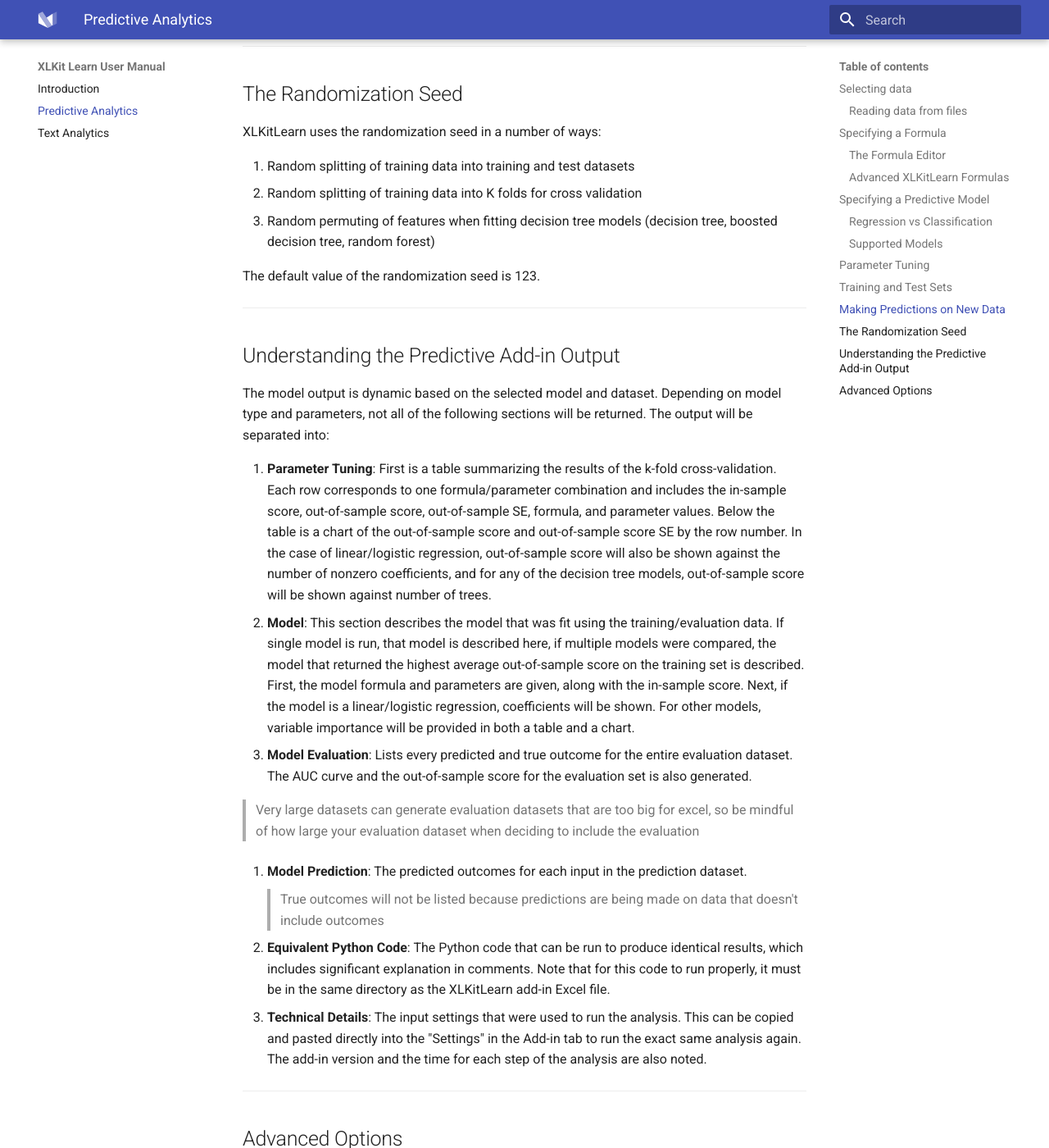
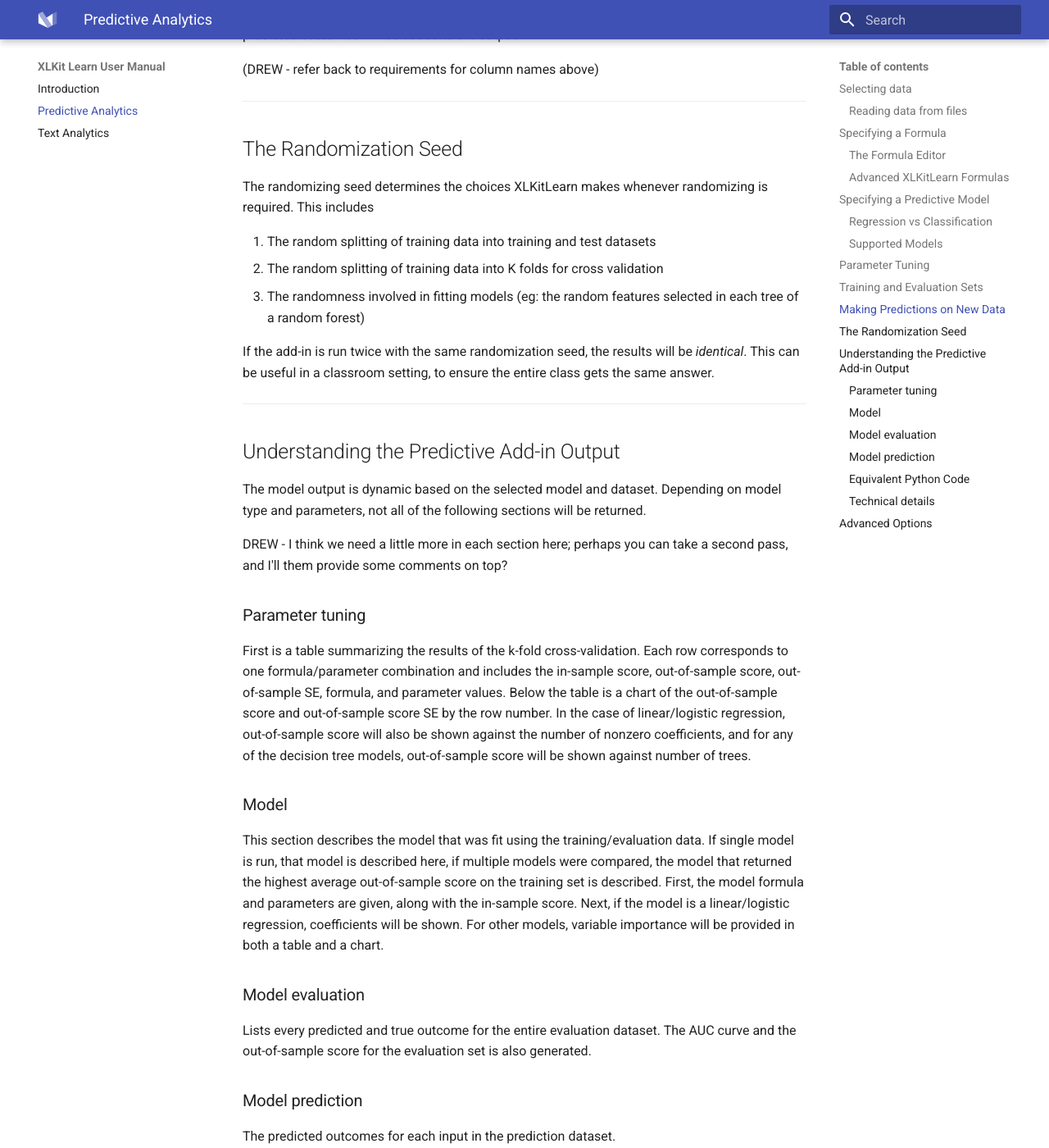
Before and after one commit to danguetta/XLKitLearn_docs, an MkDocs documentation site: the page built from docs/predictive_analytics.md, in a window 1280 px wide and 1400 px high, scrolled down 7613 px. Shown: the whole window at 82% size. Built offline with MkDocs 1.6.1 and Material for MkDocs 9.7.7, drawn with Linux system fonts in a browser that asks for light colours; some of the changed text lies outside the part shown.

Commit message:
Update predictive_analytics.md

```diff
--- a/docs/predictive_analytics.md
+++ b/docs/predictive_analytics.md
@@ -2,23 +2,23 @@
 
 XLKitLearn's predictive analytics add-in allows you to fit a range of predictive models in Excel. There are three main components of predictive analytic workflows in XLKitLearn:
 
-1. [Specify the data](#selecting-data) to be used to train the predictive model
-2. Describe the dependent and independent variables using a [formula](#specifying-a-formula).
-3. Select the [predictive model](#specifying-a-predictive-model) to be used and any required or optional parameters
+1. [Specify the data](#selecting-data) to be used to train the predictive model; XLKitLearn can read data from the current Excel workbook, or pull data directly from a file.
+2. Describe the dependent and independent variables using a [formula](#specifying-a-formula); XLKitLearn's formula language allows you to carry out variable transformations, automatically create dummies for categorical variables, and more.
+3. Select the [predictive model](#specifying-a-predictive-model) to be used, together with any parameters required.
 
-The predictive analytic add-in also includes full support for training and test sets, parameter tuning using K-Fold cross-validation, and predictions on new datasets.
+The predictive analytic add-in also includes full support for [training and test sets](#training-and-test-sets), [parameter tuning](#parameter-tuning) using K-Fold cross-validation, and [inference on new datasets](#making-predictions-on-new-data).
 
 ## Selecting data
 
-XLKitLearn can read data from two locations. First, data can be read from within the same workbook as the add-in. Click on the ["Click to Select"](MATSON static shot of the settings with a red box around the button) button under "Training" in the add-in dialogue, and select the entire dataset you will be using, including column headers. Click [here](Select_Small_Data.gif) for a demo.
+The simplest way to load data into XLKitLearn is to drag any sheets containing the data into the add-in workbook.
 
 !!! warning "Adding Sheets Containing Data"
     You should never move the add-in sheet *to* another workbook. If your data sits in another Excel workbook, bring the sheet containing your data *into* the add-in Excel workbook.
 
+Once the data is in your workbook, click on the ["Click to Select"](MATSON static shot of the settings with a red box around the button) button under "Training" in the add-in dialogue, and select the entire dataset you will be using, including column headers. Click [here](Select_Small_Data.gif) for a demo.
+
 !!! note "Column Names"
     The first row of your data should contain column names. There are a number of rules these column names must satisfy. They must contain only letters, numbers, and underscores - no spaces - and cannot start with a number. Column names also cannot be python reserved keywords or the word "intercept".
-
-Second, data can be read from an external file.
 
 ---
 
@@ -29,9 +29,6 @@
 For these situations, XLKitLearn allows you to read data directly from a source file, without having to open it in Excel. After clicking on "Click to select", simply type the name of the file directly into the dialogue box. Click [here](Select_Large_Data.gif) for a demo. The first row of the file should contain the column names (the same column name rules apply).
 
 XLKit learn can read .csv files as well as .xlsx files; make sure to include the file extension (.csv or .xslx) when you specify the file name.
-
-!!! note "File Existence"
-    On a Windows machine, XLKitLearn will automatically check whether the file exists when you click "OK"; you will not be able to select a file that doesn't exist. Because of Mac security settings, XLKitLearn won't be able to check this immediately on a Mac - you'll need to press "run" and launch Python before finding out whether the file can be loaded.
 
 ---
 
@@ -102,7 +99,7 @@
 !!! warning "Non-numeric Columns"
         Including a non-numeric column as the dependent variable will return an error unless a yes/no outcome is created in this way.
 
-Note that XLKitLearn's formulas leverage the [Patsy](https://patsy.readthedocs.io/en/latest) Python library, which itself approximates [R](https://www.r-project.org/)-style formulas. Any formula features available in Patsy can also be used in XLKitLearn. Some of the features described above, however, are not directly available in patsy.
+Note that XLKitLearn's formulas leverage the [Patsy](https://patsy.readthedocs.io/en/latest) Python library, which itself approximates [R](https://www.r-project.org/)-style formulas. Any formula features available in Patsy can also be used in XLKitLearn. Some of the features described above, however, are not directly available in Patsy.
 
 ---
 
@@ -176,51 +173,77 @@
 
 ---
 
-## Training and Test Sets
-XLKitLearn is able to work with separate training and test datasets. Test datasets are specified in the 'Evaluation' section of the add-in in a number of ways. First, a test dataset can be automatically generated as a percentage of the provided training set. Second, a test dataset can be specified manually in the same way the training data is specified. By default, the `No evaluation set` option is selected.
+## Training and Evaluation Sets
+XLKitLearn is able to work with separate training and evaluation datasets. Evaluation datasets are specified in the 'Evaluation' section of the add-in in a number of ways. First, a test dataset can be automatically generated as a percentage of the provided training set. Second, a test dataset can be specified manually in the same way the training data is specified. By default, the `No evaluation set` option is selected.
 
-!!! warning "Crashing"
-    As the evaluation dataset is output in its entirety, be careful not to generate an evaluation dataset that is too large, or Excel may crash.
+DREW - expand this section a little, with bullets for each of the three options, referring to the randomization seed, etc... For the "select new set" feature, make sure you describe the requirement on column names
+
+!!! warning "Large evaluation datasets"
+    If the evaluation dataset you provide is large, XLKitLearn will output it to a file directly rather than to the output Excel spreadsheet.
 
 ---
 
 ## Making Predictions on New Data
+
 Make predictions on new input data using the `Make predictions for new data` section. The model with the highest out-of-sample score is used to make predictions on the new data and the predicted outcomes will be added to the output.
+
+(DREW - refer back to requirements for column names above)
 
 ---
 
 ## The Randomization Seed
 
-XLKitLearn uses the randomization seed in a number of ways:
+The randomizing seed determines the choices XLKitLearn makes whenever randomizing is required. This includes
 
-1. Random splitting of training data into training and test datasets
-2. Random splitting of training data into K folds for cross validation
-3. Random permuting of features when fitting decision tree models (decision tree, boosted decision tree, random forest)
+1. The random splitting of training data into training and test datasets
+2. The random splitting of training data into K folds for cross validation
+3. The randomness involved in fitting models (eg: the random features selected in each tree of a random forest)
 
-The default value of the randomization seed is 123.
+If the add-in is run twice with the same randomization seed, the results will be *identical*. This can be useful in a classroom setting, to ensure the entire class gets the same answer.
 
 ---
 
 ## Understanding the Predictive Add-in Output
-The model output is dynamic based on the selected model and dataset. Depending on model type and parameters, not all of the following sections will be returned. The output will be separated into:
+The model output is dynamic based on the selected model and dataset. Depending on model type and parameters, not all of the following sections will be returned.
 
+DREW - I think we need a little more in each section here; perhaps you can take a second pass, and I'll them provide some comments on top?
 
-1. **Parameter Tuning**: First is a table summarizing the results of the k-fold cross-validation. Each row corresponds to one formula/parameter combination and includes the in-sample score, out-of-sample score, out-of-sample SE, formula, and parameter values. Below the table is a chart of the out-of-sample score and out-of-sample score SE by the row number. In the case of linear/logistic regression, out-of-sample score will also be shown against the number of nonzero coefficients, and for any of the decision tree models, out-of-sample score will be shown against number of trees.
-2. **Model**: This section describes the model that was fit using the training/evaluation data. If single model is run, that model is described here, if multiple models were compared, the model that returned the highest average out-of-sample score on the training set is described. First, the model formula and parameters are given, along with the in-sample score. Next, if the model is a linear/logistic regression, coefficients will be shown. For other models, variable importance will be provided in both a table and a chart.
-3. **Model Evaluation**: Lists every predicted and true outcome for the entire evaluation dataset. The AUC curve and the out-of-sample score for the evaluation set is also generated.
+### Parameter tuning
 
-   > Very large datasets can generate evaluation datasets that are too big for excel, so be mindful of how large your evaluation dataset when deciding to include the evaluation
+First is a table summarizing the results of the k-fold cross-validation. Each row corresponds to one formula/parameter combination and includes the in-sample score, out-of-sample score, out-of-sample SE, formula, and parameter values. Below the table is a chart of the out-of-sample score and out-of-sample score SE by the row number. In the case of linear/logistic regression, out-of-sample score will also be shown against the number of nonzero coefficients, and for any of the decision tree models, out-of-sample score will be shown against number of trees.
 
-4. **Model Prediction**: The predicted outcomes for each input in the prediction dataset.
+### Model
+
+This section describes the model that was fit using the training/evaluation data. If single model is run, that model is described here, if multiple models were compared, the model that returned the highest average out-of-sample score on the training set is described. First, the model formula and parameters are given, along with the in-sample score. Next, if the model is a linear/logistic regression, coefficients will be shown. For other models, variable importance will be provided in both a table and a chart.
+
+### Model evaluation
+
+Lists every predicted and true outcome for the entire evaluation dataset. The AUC curve and the out-of-sample score for the evaluation set is also generated.
+
+### Model prediction
+
+The predicted outcomes for each input in the prediction dataset.
 > True outcomes will not be listed because predictions are being made on data that doesn't include outcomes
 
-5. **Equivalent Python Code**: The Python code that can be run to produce identical results, which includes significant explanation in comments. Note that for this code to run properly, it must be in the same directory as the XLKitLearn add-in Excel file.
-6. **Technical Details**: The input settings that were used to run the analysis. This can be copied and pasted directly into the "Settings" in the Add-in tab to run the exact same analysis again. The add-in version and the time for each step of the analysis are also noted.
+### Equivalent Python Code
+
+This section is XLKitLearn's crown jewel. It contains automatically generated Python code that will carry out analyses equivalent to those run by XLKitLearn.
+
+The code in this section *not* simply the code that the add-in uses. It is a dynamically generated to ensure maximal pedagogical impact. The simplest scikit learn function will always be used in this code, and plentiful comments will be included.
+
+Note that:
+  - If the data was selected from a specific sheet in the Excel workbook, the generated Python code will attempt to pull the data from the same sheet. The Excel workbook has to be open for this to work.
+  - If the data was loaded from a file, the generated Python code will attempt to pull the data from the same file. The code must therefore be in the same directory as the file.
+
+### Technical details
+
+The input settings that were used to run the analysis. This can be copied and pasted directly into the "Settings" in the Add-in tab to run the exact same analysis again. The add-in version and the time for each step of the analysis are also noted.
 
 ---
 
 ## Advanced Options
 
+DREW you clearly got tired by this point; let's take a second pass :-)
 
 Windows users have two advanced options below the settings to give the user more control over early termination and processing speed. Mac users have the option to "Attempt to terminate python".
 
```
Also changed, not shown: other parts of docs/predictive_analytics.md (+1 -1 lines).
